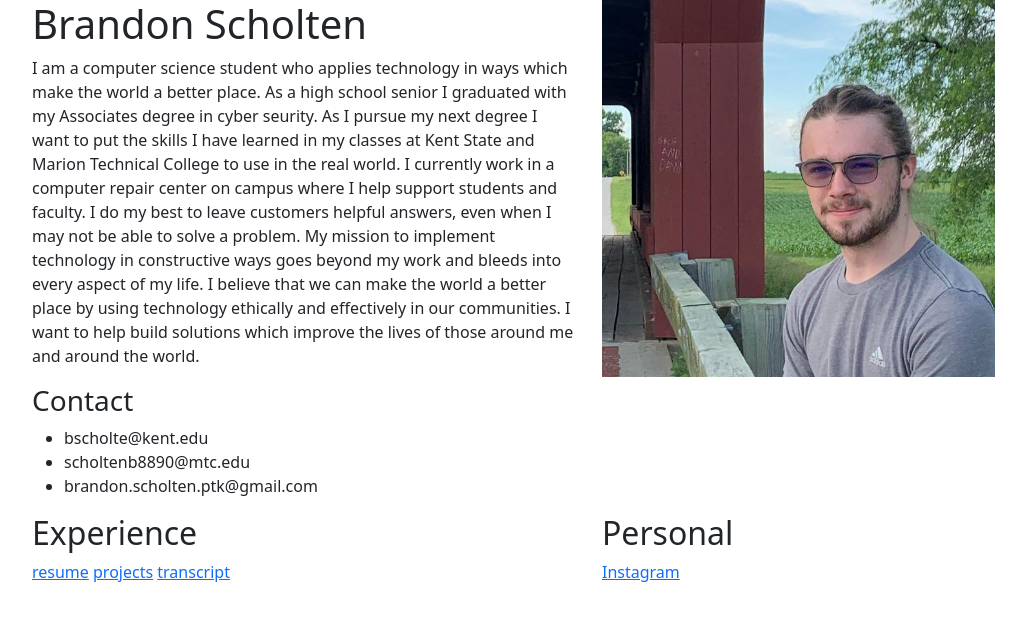
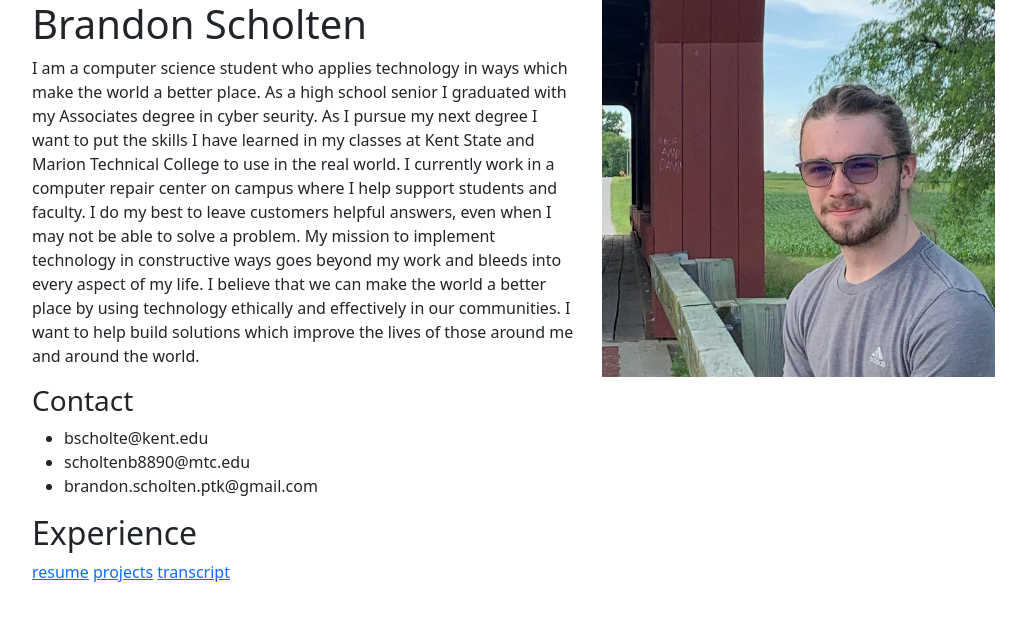
Before and after one commit to brandonscholten/website, a plain HTML site: page index.html in a window 1280 px wide. Shown: the whole page, without its empty margins (50-1076 px from the left). Drawn offline with nearby package versions, Linux system fonts and the light colour scheme.

Commit message:
professionalizing

```diff
--- a/index.html
+++ b/index.html
@@ -32,10 +32,6 @@
                 <a href="https://www.github.com/brandonscholten">projects</a>
                 <a href="Academic Transcript.pdf">transcript</a>
             </div>
-            <div class="col">
-                <h2>Personal</h2>
-                <a href="https://www.instagram.com/brandonscholten081/">Instagram</a>
-            </div>
         </div>
       </div>
     <script src="https://cdn.jsdelivr.net/npm/bootstrap@5.2.3/dist/js/bootstrap.bundle.min.js" integrity="sha384-kenU1KFdBIe4zVF0s0G1M5b4hcpxyD9F7jL+jjXkk+Q2h455rYXK/7HAuoJl+0I4" crossorigin="anonymous"></script>
```
